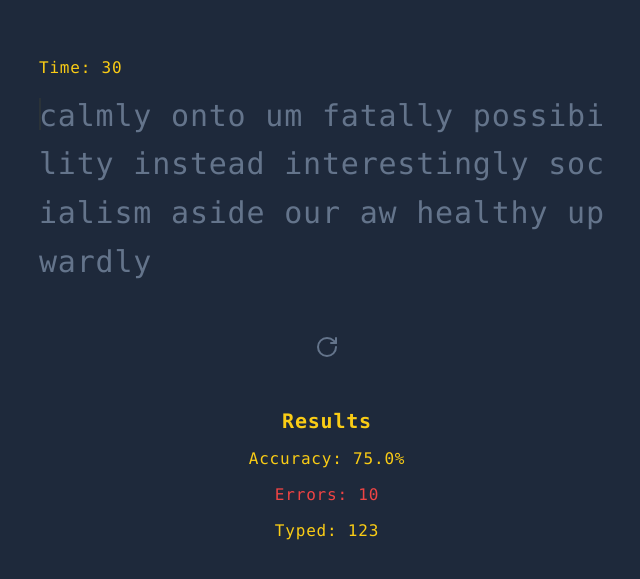
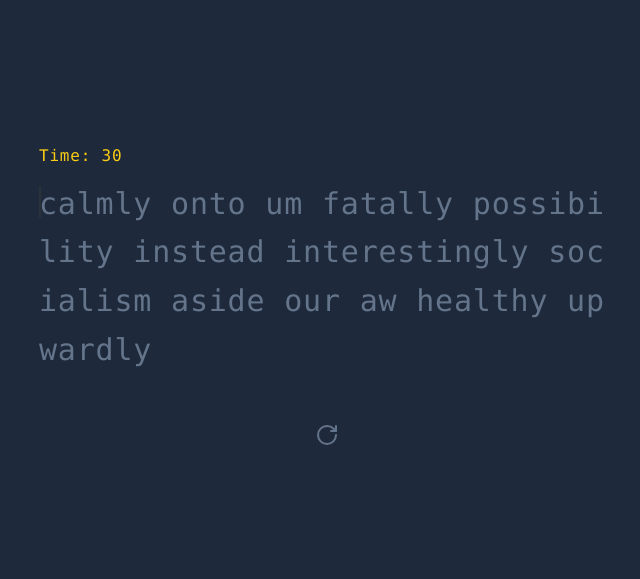
Before and after one commit to ibqn/vite-speed-typing, a React (Vite) app: page / in a window 1280 px wide. Shown: the part 101-680 px from the top of the page, without its empty margins (313-953 px from the left). Built offline with nearby package versions, Linux system fonts and the light colour scheme.

Commit message:
Refactor App component and add Results component

```diff
--- a/src/app.tsx
+++ b/src/app.tsx
@@ -5,9 +5,11 @@ import { Results } from '@/components/results'
 import { UserTypings } from '@/components/user-typings'
 import { WordsContainer } from '@/components/words-container'
 import { useEngine } from '@/hooks/use-engine'
+import { calculateAccuracyPercentage } from '@/util/calculate-accuracy-percentage'
 
 export const App = () => {
-  const { state, words, timeLeft, typed } = useEngine()
+  const { state, words, timeLeft, typed, totalTyped, errors, restart } =
+    useEngine()
 
   return (
     <>
@@ -24,15 +26,17 @@ export const App = () => {
 
       <RestartButton
         className="mx-auto mt-10 text-slate-500"
-        onRestart={() => null}
+        onRestart={restart}
       />
 
-      <Results
-        className="mt-10"
-        errors={10}
-        accuracyPercentage={75}
-        totalWords={123}
-      />
+      {state === 'finished' && (
+        <Results
+          className="mt-10"
+          errors={errors}
+          accuracyPercentage={calculateAccuracyPercentage(errors, totalTyped)}
+          totalWords={totalTyped}
+        />
+      )}
     </>
   )
 }
```
